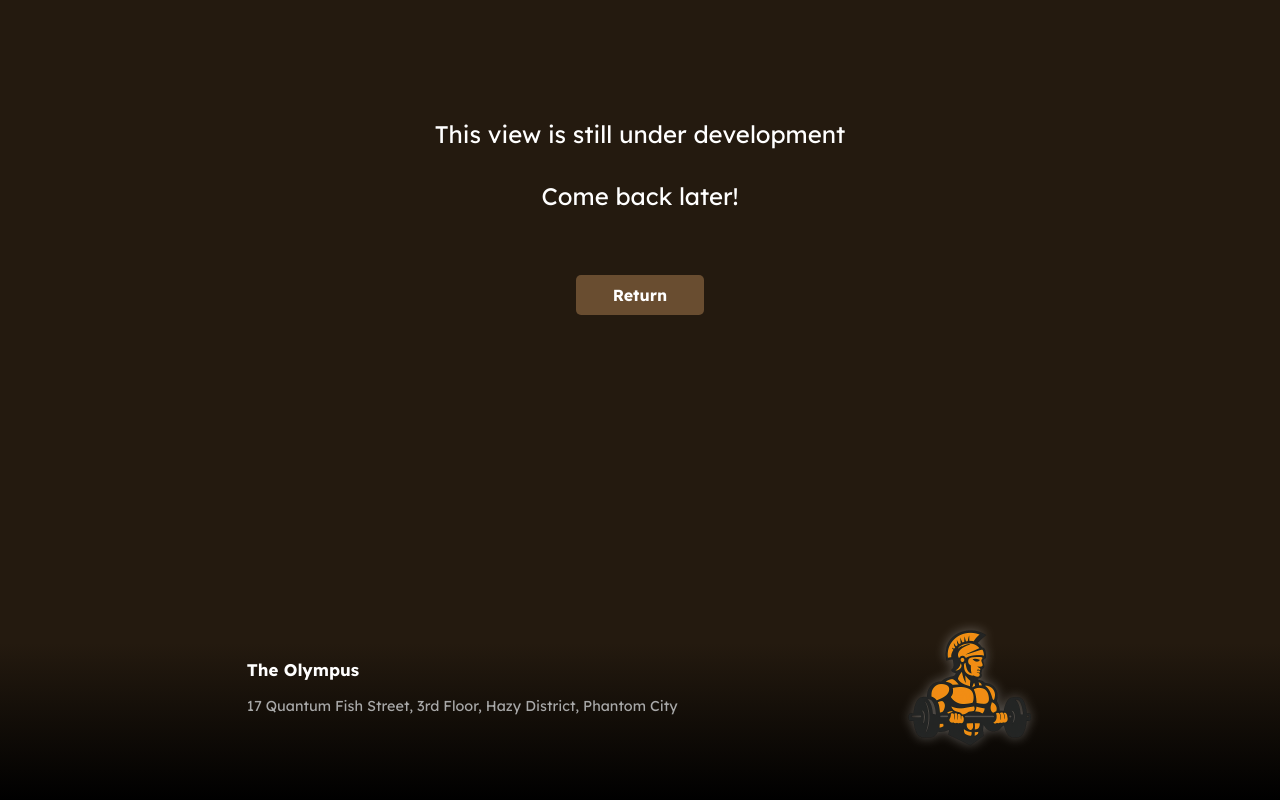
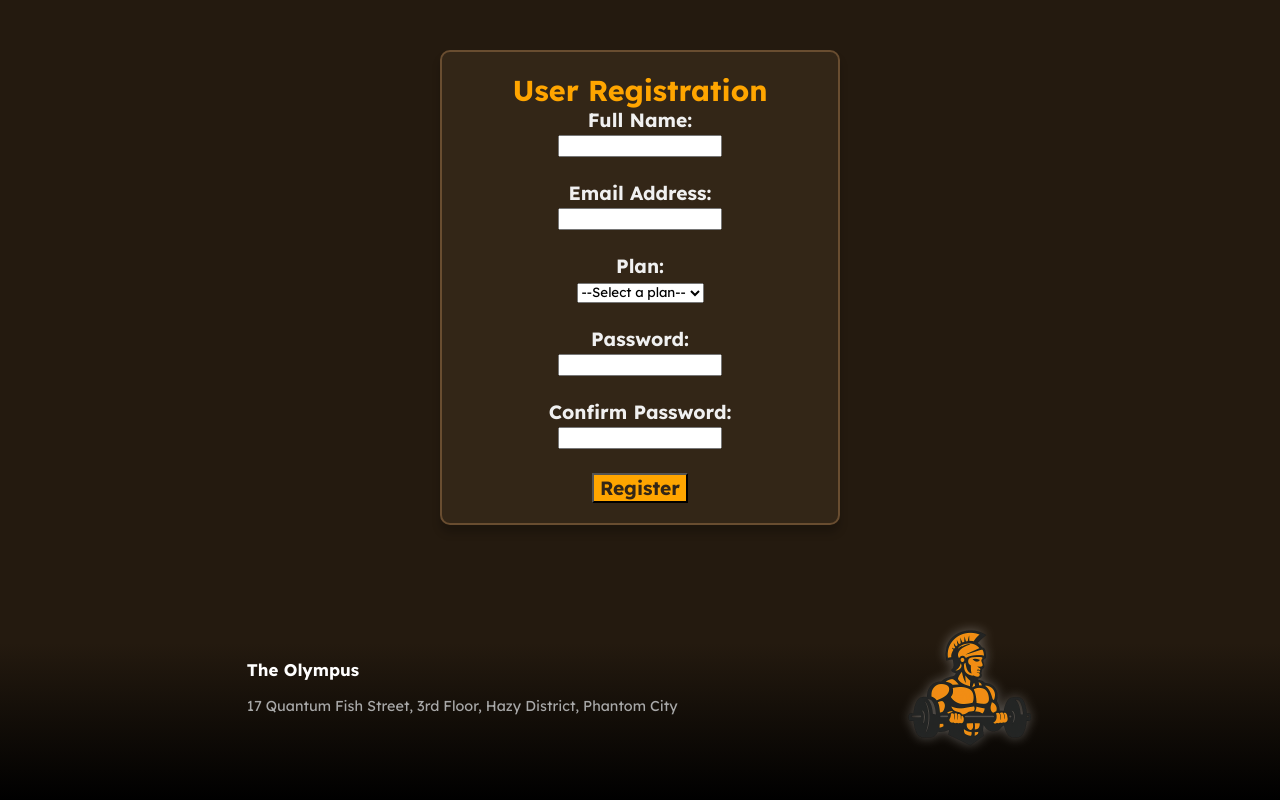
Before and after one commit to daxhoDev/the-olympus-django, a Django app: page /register/ in a window 1280 px wide. Run offline with Django 5.2, Linux system fonts and the light colour scheme.

Commit message:
formulario de registro

```diff
--- a/the_olympus/static/the_olympus/styles/styles.css
+++ b/the_olympus/static/the_olympus/styles/styles.css
@@ -309,18 +309,29 @@ body {
   display: none;
 }
 
-.under-development {
-  font-size: 1.5rem;
-  padding: 3rem 1.2rem;
-  display: flex;
-  flex-direction: column;
-  align-items: center;
-  justify-content: center;
-  text-align: center;
-  gap: 2rem;
+
+.Formulario{
+    max-width: 400px;
+  margin: 50px auto;
+  padding: 20px;
+    background-color: #332617;
+  border: 2px solid #694d30;
+  box-shadow: 0 0 10px rgba(0,0,0,0.5);
+  color: #f0f0f0; /* texto claro */
+text-align: center;
+ border-radius: 10px;
+  position: relative;
+  transition: all 100ms ease-in;
+  box-shadow: 0 8px 8px rgba(0, 0, 0, 0.2);
+    font-size: 1.2em;
+  font-weight: bold;
 }
-
-.under-development__button {
-  margin-top: 2rem;
-  font-size: 1rem;
+.boton{
+     background-color: #ffa500;
+  color: #332617;
+   font-size: 1em;
+  font-weight: bold;
 }
+.registro{
+    color: #ffa500;
+}
--- a/the_olympus/templates/the_olympus/register.html
+++ b/the_olympus/templates/the_olympus/register.html
@@ -1,10 +1,38 @@
 {% extends 'the_olympus/_base.html' %} {% block content %}
 
 <section class="under-development">
-  <p>This view is still under development</p>
-  <p>Come back later!</p>
-  <a class="button under-development__button" href="{% url 'landing' %}"
-    >Return</a
-  >
+ <div class="Formulario">
+  <h2 class="registro">User Registration </h2>
+  <form action="procesar_registro.php" method="post">
+
+
+    <label for="nombre">Full Name:</label><br>
+    <input type="text" id="nombre" name="nombre" required><br><br>
+
+
+    <label for="email">Email Address:</label><br>
+    <input type="email" id="email" name="email" required><br><br>
+
+
+    <label for="plan">Plan:</label><br>
+    <select id="plan" name="plan" required>
+      <option value="">--Select a plan--</option>
+      <option value="basico">Basic Plan</option>
+      <option value="premium">Premium Plan</option>
+    </select><br><br>
+
+
+    <label for="password">Password:</label><br>
+    <input type="password" id="password" name="password" required><br><br>
+
+
+    <label for="confirm_password">Confirm Password:</label><br>
+    <input type="password" id="confirm_password" name="confirm_password" required><br><br>
+
+
+    <button class="boton" type="submit" href="{% url 'landing' %}">Register</button>
+  </form>
+ </div>
+
 </section>
 {% endblock %}
```
Also changed, not shown: working/check.svg (added), working/clock.svg (added), working/dumbbell.svg (added), working/users.svg (added).
